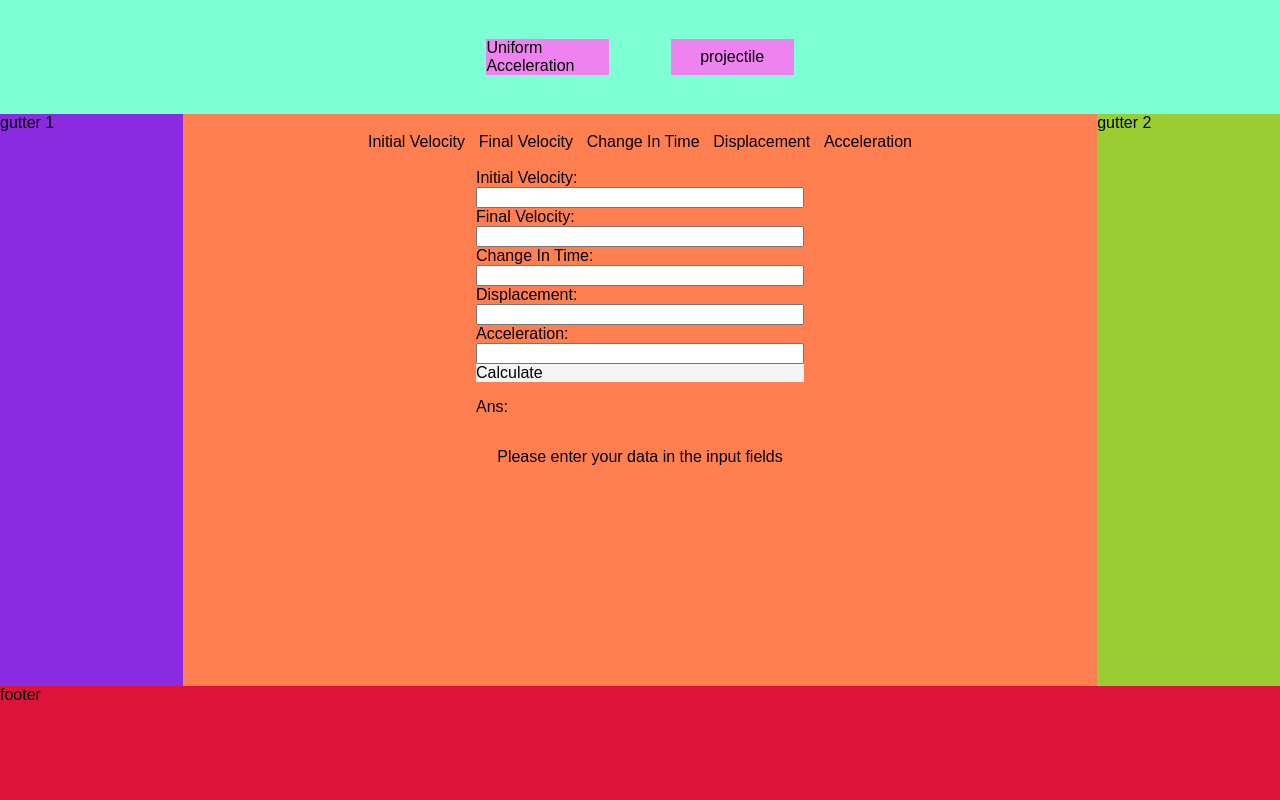
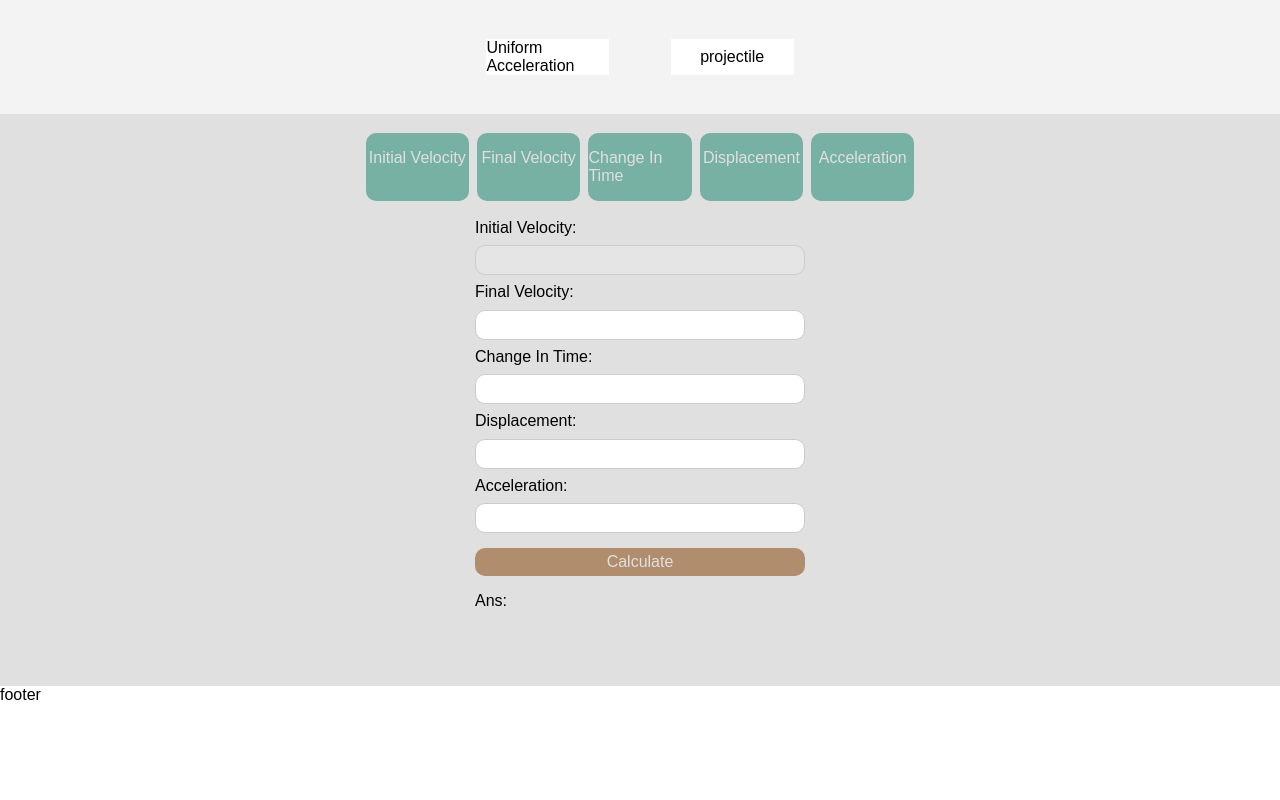
Before and after one commit to sidhu-prabhjot/kinecalc, a plain HTML site: page index.html in a window 1280 px wide. Drawn offline with Linux system fonts and the light colour scheme.

Commit message:
styling updates

```diff
--- a/index.html
+++ b/index.html
@@ -16,17 +16,25 @@
       </div>
     </div>
     <div class="content-container">
-      <div class="gutter-1 gutter">gutter 1</div>
+      <div class="gutter-1 gutter"></div>
       <div class="main-content">
         <div class="calc-one">
           <div class="unknown-selector">
             <div class="unknown-option find-velocity-i-ua">
-              Initial Velocity
+              <p>Initial Velocity</p>
             </div>
-            <div class="unknown-option find-velocity-f-ua">Final Velocity</div>
-            <div class="unknown-option find-time-change-ua">Change In Time</div>
-            <div class="unknown-option find-displacement-ua">Displacement</div>
-            <div class="unknown-option find-acceleration-ua">Acceleration</div>
+            <div class="unknown-option find-velocity-f-ua">
+              <p>Final Velocity</p>
+            </div>
+            <div class="unknown-option find-time-change-ua">
+              <p>Change In Time</p>
+            </div>
+            <div class="unknown-option find-displacement-ua">
+              <p>Displacement</p>
+            </div>
+            <div class="unknown-option find-acceleration-ua">
+              <p>Acceleration</p>
+            </div>
           </div>
           <div class="input-answer-container">
             <div class="input-fields">
@@ -65,21 +73,19 @@
                 class="data-input"
                 name="acceleration"
               /><br />
-              <div class="calculate-btn">Calculate</div>
+              <div class="calculate-btn"><p>Calculate</p></div>
             </div>
             <div>
               <p class="answer">Ans:</p>
             </div>
           </div>
-          <div>
-            <p class="error-message">
-              Please enter your data in the input fields
-            </p>
+          <div class="error-message-container">
+            <p class="error-message"></p>
           </div>
         </div>
         <div class="calc-two">2</div>
       </div>
-      <div class="gutter-2 gutter">gutter 2</div>
+      <div class="gutter-2 gutter"></div>
     </div>
     <div class="footer">footer</div>
   </body>
--- a/script.js
+++ b/script.js
@@ -28,6 +28,7 @@ let answer = document.querySelector(".answer");
 
 //error message display
 let errorMsg = document.querySelector(".error-message");
+let errorMsgCont = document.querySelector(".error-message-container");
 
 //click event handler for calculator buttons that toggle between the types
 speedCalcBtn.addEventListener("click", () => {
@@ -126,6 +127,7 @@ calculateBtnUA.addEventListener("click", () => {
 
     if (emptyData == 3) {
       errorMsg.innerText = "THERE CANNOT BE MORE THAN 1 EMPTY DATA FIELD";
+      errorMsgCont.style.backgroundColor = "#ff9494";
       return;
     }
   }
@@ -222,3 +224,15 @@ function calcFinalVelocityUA(
   //calculate final velocity is returned
   return finalVelocity;
 }
+
+//initialization of uniform acceleration calculator
+function initUACalculator() {
+  initVelocityUA.disabled = true;
+  finalVelocityUA.disabled = false;
+  timeChangeUA.disabled = false;
+  displacementUA.disabled = false;
+  accelerationUA.disabled = false;
+}
+
+//initialization code for the calculators
+initUACalculator();
--- a/styles.css
+++ b/styles.css
@@ -10,11 +10,10 @@ body {
   height: 100vh;
   display: flex;
   flex-direction: column;
-  background-color: beige;
 }
 
 .header {
-  background-color: aquamarine;
+  background-color: #f3f3f3;
   flex: 1;
   display: flex;
   flex-direction: column;
@@ -31,7 +30,7 @@ body {
 }
 
 .calc-link {
-  background-color: violet;
+  background-color: white;
   width: 40%;
   height: 100%;
   display: flex;
@@ -43,22 +42,22 @@ body {
 .content-container {
   display: flex;
   flex: 5;
+  background-color: #e0e0e0;
 }
 
 .gutter-1 {
-  background-color: blueviolet;
   flex: 1;
+  background-color: #e0e0e0;
 }
 
 .gutter-2 {
-  background-color: yellowgreen;
   flex: 1;
+  background-color: #e0e0e0;
 }
 
 /*main-content is between the gutters and holds the calculators*/
 .main-content {
   display: flex;
-  background-color: teal;
   flex: 5;
 }
 
@@ -70,11 +69,6 @@ body {
   align-items: center;
 }
 
-.calc-one {
-  display: flex;
-  background-color: coral;
-}
-
 .calc-two {
   display: none;
   background-color: darkblue;
@@ -83,7 +77,7 @@ body {
 /*UNIQUE STYLING FOR CALC-ONE(UNIFORM ACCELERATION CALCULATOR)*/
 
 .unknown-selector {
-  width: 100%;
+  width: 60%;
   display: flex;
   justify-content: center;
   margin: 2% 0 2% 0;
@@ -91,10 +85,23 @@ body {
 
 .unknown-option {
   margin-right: 1.5%;
+  border-radius: 10px;
+  background-color: #77b1a3;
+  display: flex;
+  justify-content: center;
+  flex: 1;
+}
+
+.unknown-option p {
+  color: #e0e0e0;
 }
 
 .unknown-option:last-child {
   margin-right: 0;
+}
+
+.calc-one {
+  display: flex;
 }
 
 /**************************************************************/
@@ -102,13 +109,44 @@ body {
 /*styling for the data input fields*/
 .data-input {
   width: 320px;
+  margin: 2.5% 0 2.5% 0;
+  border: none; /* <-- This thing here */
+  border: solid 1px #ccc;
+  border-radius: 10px;
+  height: 20px;
+  padding: 4px;
+  font-size: 16px;
 }
 
 .calculate-btn {
-  background-color: whitesmoke;
+  margin: 2% 0 0 0;
+  background-color: #b08d6d;
+  height: 20px;
+  display: flex;
+  justify-content: center;
+  align-items: center;
+  padding: 4px;
+  border-radius: 10px;
+}
+
+.calculate-btn p {
+  color: #e0e0e0;
+}
+
+.error-message {
+  font-size: 14px;
+}
+
+.error-message-container {
+  background-color: transparent;
+  display: flex;
+  justify-content: center;
+  align-items: center;
+  padding: 0 6px 0 6px;
+  border-radius: 10px;
 }
 
 .footer {
   flex: 1;
-  background-color: crimson;
+  background-color: #ffffff;
 }
```
